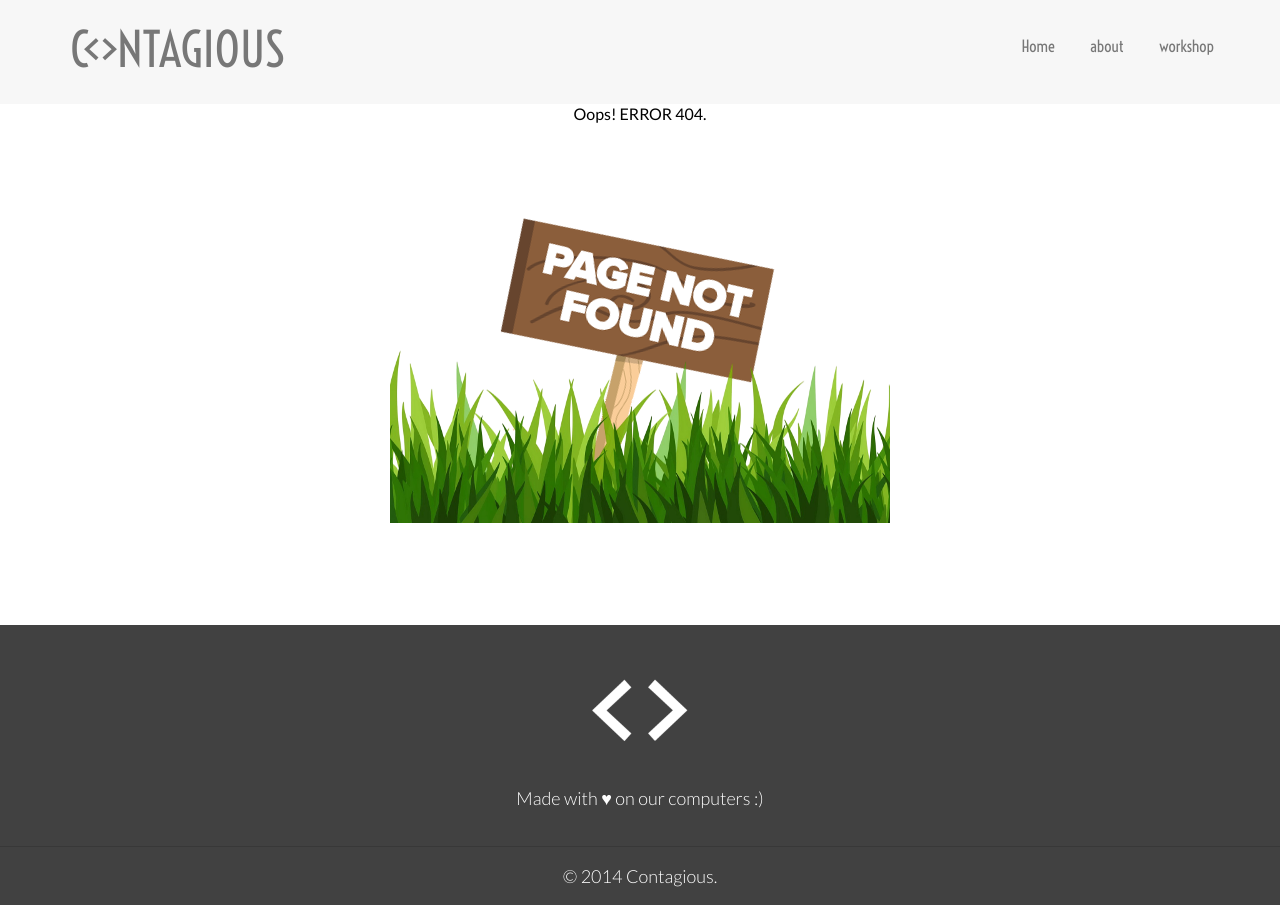
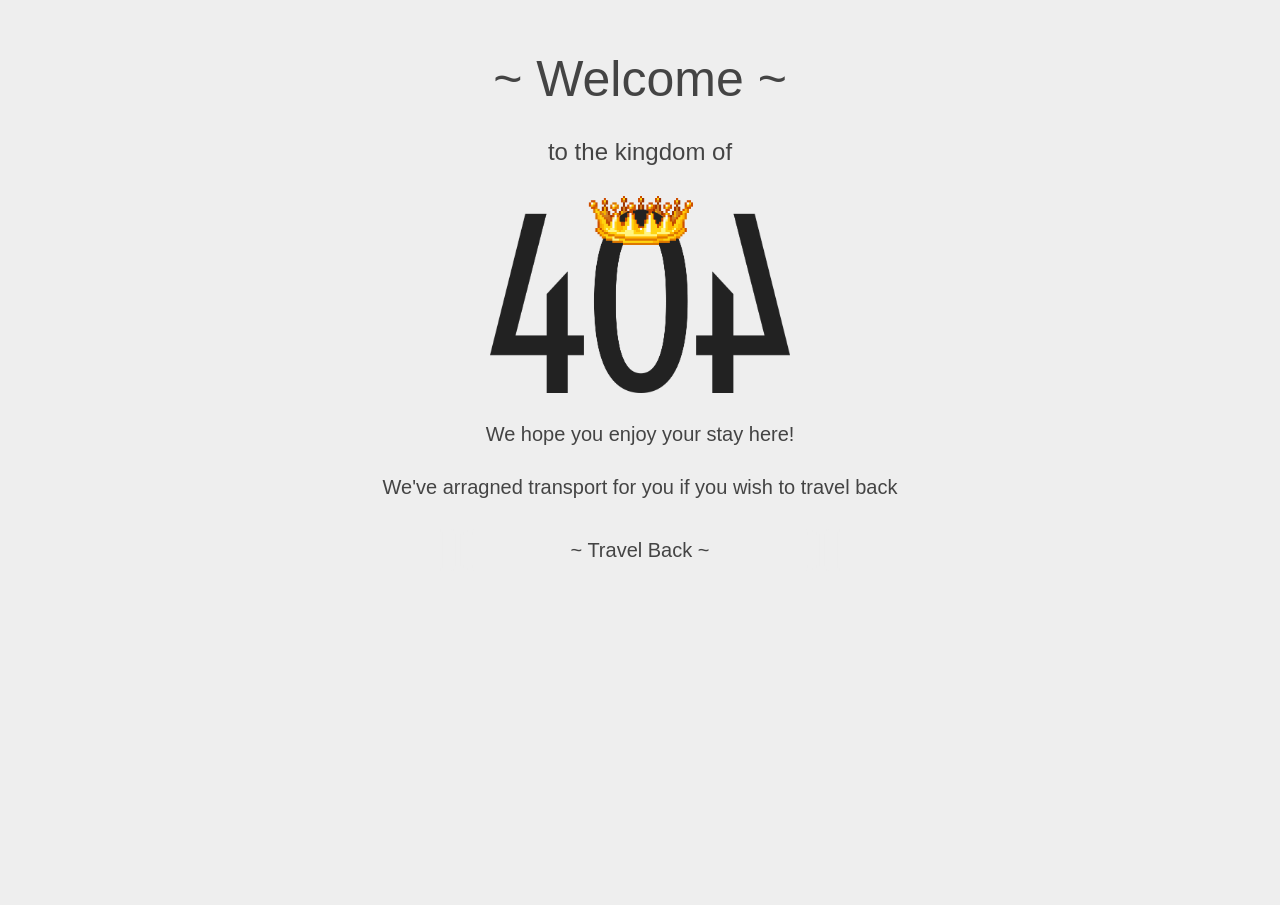
Before and after one commit to sourabhv/kronos, a Django app: template pygameWorkshopRegistration/templates/404.html in a window 1280 px wide. After the commit the page ends 557 px from the top, so only its background shows below. Run offline with Django 3.2, Linux system fonts and the light colour scheme; the template is opened without the code that fills it, so the values that code supplies are empty; some libraries are stand-ins or nearby versions.

Commit message:
Add new 404 page

```diff
--- a/pygameWorkshopRegistration/templates/404.html
+++ b/pygameWorkshopRegistration/templates/404.html
@@ -1,7 +1,100 @@
-{% extends "base.html" %}
-{% block content %}
-    <div class="page-error">
-        <p>Oops! ERROR 404.</p>
-        <img src="{{ STATIC_URL }}images/404.png" alt="404" />
+<!DOCTYPE html>
+<html lang="en">
+<head>
+    <meta charset="UTF-8">
+    <title>404</title>
+    <script src="http://ajax.googleapis.com/ajax/libs/jquery/1.9.1/jquery.min.js"></script>
+    <style>
+        body {
+            background-color: #eee;
+        }
+        body * {
+            font-family: 'Voltaire', sans-serif;
+            font-weight: normal;
+            text-align: center;
+            color: #444;
+        }
+        h1 {
+            margin: 50px 0 30px;
+            font-size: 50px;
+        }
+        h2 {
+            margin: 30px 0;
+        }
+        img {
+            display: block;
+            margin: 0 auto;
+            width: 300px;
+        }
+        p {
+            margin: 30px 0;
+            font-size: 20px;
+        }
+
+        #travel {
+            margin: 0 auto;
+            padding: 1px;
+            width: 50%;
+            max-width: 400px;
+            min-width: 200;
+            height: 40px;
+            position: relative;
+            cursor: pointer;
+            overflow: hidden;
+        }
+
+        #travel p {
+            margin: 0;
+            line-height: 40px;
+            -webkit-transition: opacity .25s linear;
+               -moz-transition: opacity .25s linear;
+                    transition: opacity .25s linear;
+        }
+
+        #travel p.dim {
+            opacity: .3;
+        }
+
+        #travel img {
+            position: absolute;
+            width: auto;
+            height: 30px;
+            top: 5px; right: -70px;
+            z-index: 1;
+        }
+
+        #border {
+            position: absolute;
+            widows: 100%;
+            height: 100%;
+            top: 0; left: 0; right: 0;
+            box-shadow: inset 40px 0 30px -30px #eee, inset -40px 0 30px -30px #eee;
+            z-index: 100;
+        }
+    </style>
+</head>
+<body>
+    <h1>~ Welcome ~</h1>
+    <h2>to the kingdom of</h2>
+    <img src="{{ STATIC_URL }}images/404.png">
+    <p>We hope you enjoy your stay here!</p>
+    <p>We've arragned transport for you if you wish to travel back</p>
+    <div id="travel">
+        <p>~ Travel Back ~</p>
+        <img src="{{ STATIC_URL }}images/car.png">
+        <div id="border"></div>
     </div>
-{% endblock content %}
+
+    <script>
+        $('#travel').on('click', function () {
+            var len = $('#travel').outerWidth() + 70;
+            $('#travel p').addClass('dim')
+            $('#travel img').eq(0).animate({
+                    right: len
+                }, 1500, function () {
+                    history.back(-1);
+            });
+        });
+    </script>
+</body>
+</html>
```
Also changed, not shown: pygameWorkshopRegistration/templates/404x.html (added, +7 -0 lines), pygameWorkshopRegistration/static/images/404.png, pygameWorkshopRegistration/static/images/404x.png (added), pygameWorkshopRegistration/static/images/car.png (added).
